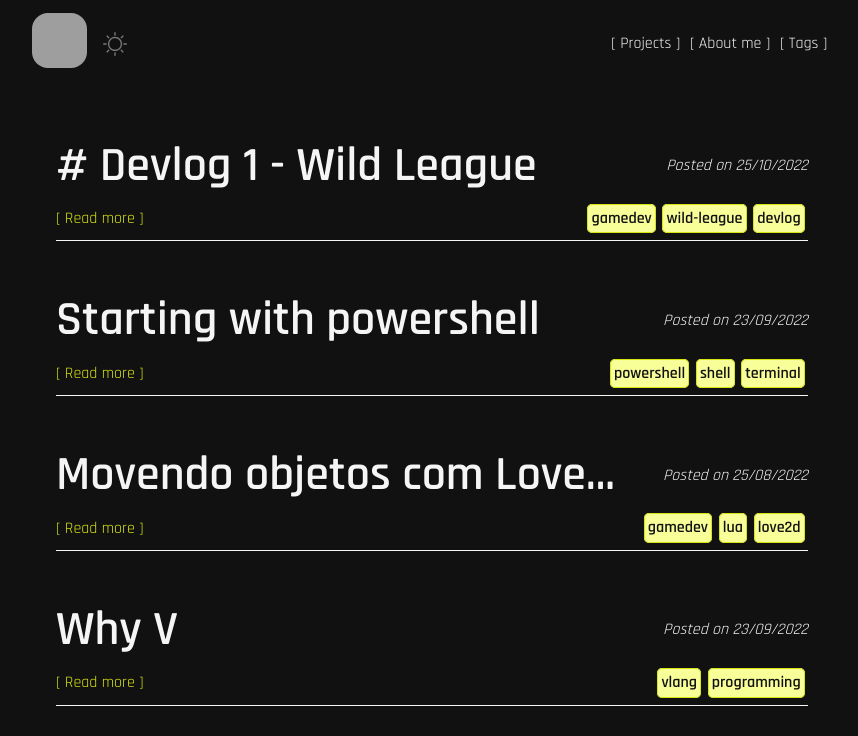
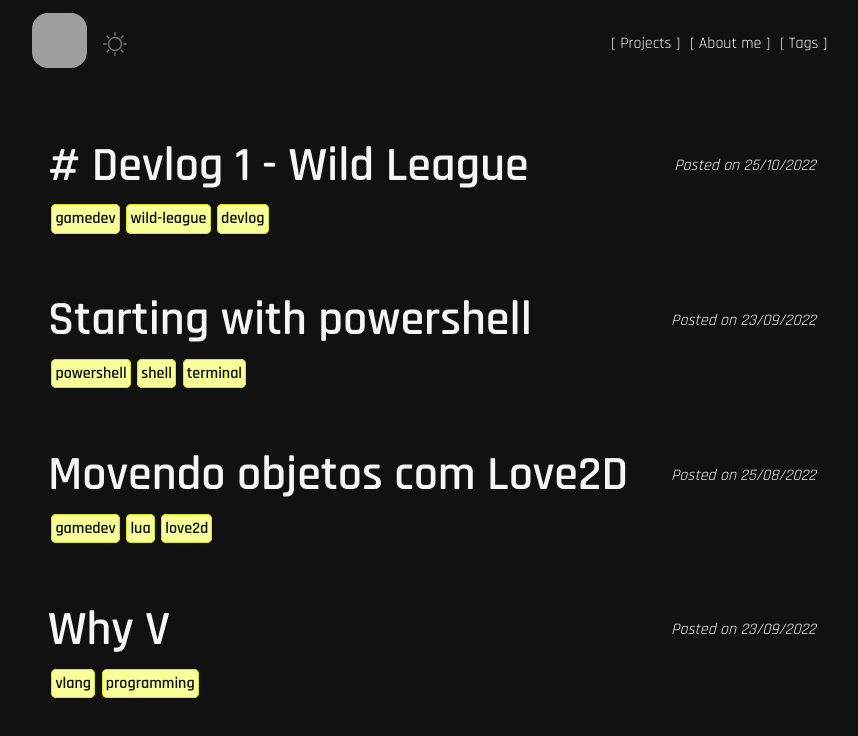
Before and after one commit to ropoko/ropoko.net, a Next.js app: page / in a window 1280 px wide. Shown: the top 736 px of the page, without its empty margins (208-1066 px from the left). Built offline with nearby package versions, Linux system fonts and the light colour scheme; grey boxes are pictures that could not be loaded.

Commit message:
refactor: homepage

```diff
--- a/src/components/ListPost/ListPostStyle.tsx
+++ b/src/components/ListPost/ListPostStyle.tsx
@@ -6,10 +6,14 @@ export const ListPostStyle = styled.div`
 	min-width: 360px;
 	max-width: 95%;
 
-	padding: 0 0.5rem;
-
 	h1 {
 		font-size: 3rem;
+	}
+
+	h1:hover {
+		color: ${(props) => props.theme.colors.highlight};
+		text-decoration: underline;
+		cursor: pointer;
 	}
 
 	a {
@@ -38,7 +42,6 @@ export const ListPostStyle = styled.div`
 		width: 100%;
 		height: 2.8rem;
 		overflow-x: auto;
-		border-bottom: 1px solid ${(props) => props.theme.colors.separator};
 	}
 
 	footer .footer-container {
--- a/src/components/ListPost/index.tsx
+++ b/src/components/ListPost/index.tsx
@@ -1,24 +1,28 @@
 import React from 'react';
 import Link from 'next/link';
-import { Posts } from '../../models/Posts';
 import { ListPostStyle } from './ListPostStyle';
+import { Post } from '../../shared/types/post.type';
 
-export default function ListPost({ post }: { post: Posts }) {
+export default function ListPost({ post }: { post: Post }) {
 	return (
 		<ListPostStyle>
 			<header>
 				<section>
-					<h1 title={post.title}>{post.title}</h1>
+					<Link href={`/posts/${post.slug}`}>
+						<h1 title={post.title}>{post.title}</h1>
+					</Link>
 				</section>
-				<em>Posted on {post.date}</em>
+				<div className="dates">
+					<em>Posted on {post.date}</em>
+					{post.updated && <em>Updated {post.updated}</em>}
+				</div>
 			</header>
 
 			<footer>
 				<div className="footer-container">
-					<Link href={`/posts/${post.slug}`}> [ Read more ] </Link>
 					<section className="tags">
 						<div className="aux-tags">
-							{post.tags.map((tag) => (
+							{post.tags.map((tag: string) => (
 								<a title={tag} key={tag} href={`/tags/${tag}`}>
 									{tag}
 								</a>
--- a/src/pages/index.tsx
+++ b/src/pages/index.tsx
@@ -1,12 +1,10 @@
 import React from 'react';
 import Head from 'next/head';
-import matter from 'gray-matter';
-import fs from 'fs';
 import ListPost from '../components/ListPost';
-import { Posts } from '../models/Posts';
-import path from 'path';
+import { Utils } from '../shared/utils';
+import { Post } from '../shared/types/post.type';
 
-export default function Home({ posts }: { posts: Posts[] }) {
+const Home = ({ posts }: { posts: Post[] }) => {
 	return (
 		<div>
 			<Head>
@@ -14,36 +12,20 @@ export default function Home({ posts }: { posts: Posts[] }) {
 			</Head>
 
 			<main className="posts">
-				{posts.map((post) => (
-					<ListPost post={post} key={post.id} />
+				{posts.map((post, i) => (
+					<ListPost post={post} key={i} />
 				))}
 			</main>
 		</div>
 	);
-}
+};
+
+export default Home;
 
 export const getStaticProps = async () => {
-	const postDir = path.join(process.cwd(), 'src/posts');
-	const files = fs.readdirSync(postDir);
-
-	const posts: Posts[] = files.map((file) => {
-		const slug: string = file.replace('.md', '');
-
-		const entireFile = fs.readFileSync(path.join(postDir, file), 'utf-8');
-
-		const { data, content } = matter(entireFile);
-
-		const title: string = data.title;
-		const date: string = data.date;
-		const id: number = data.id;
-		const tags: string[] = data.tags;
-
-		return { id, slug, title, date, content, tags };
-	});
-
 	return {
 		props: {
-			posts,
+			posts: Utils.getPosts(),
 		},
 	};
 };
--- /dev/null
+++ b/src/shared/utils.ts
@@ -0,0 +1,31 @@
+import path from 'path';
+import fs from 'fs';
+import matter from 'gray-matter';
+import { Post } from './types/post.type';
+
+export class Utils {
+	static getPosts(): Post[] {
+		const postDir = path.join(process.cwd(), 'src/posts');
+		const filenames = fs.readdirSync(postDir);
+
+		const posts: Post[] = filenames.map((name) => {
+			const slug = name.replace('.md', '');
+
+			const file = fs.readFileSync(path.join(postDir, name), 'utf-8');
+
+			const { data, content } = matter(file);
+
+			const post: Post = {
+				slug,
+				title: data.title,
+				date: data.date,
+				tags: data.tags,
+				content,
+			};
+
+			return post;
+		});
+
+		return posts;
+	}
+}
```
